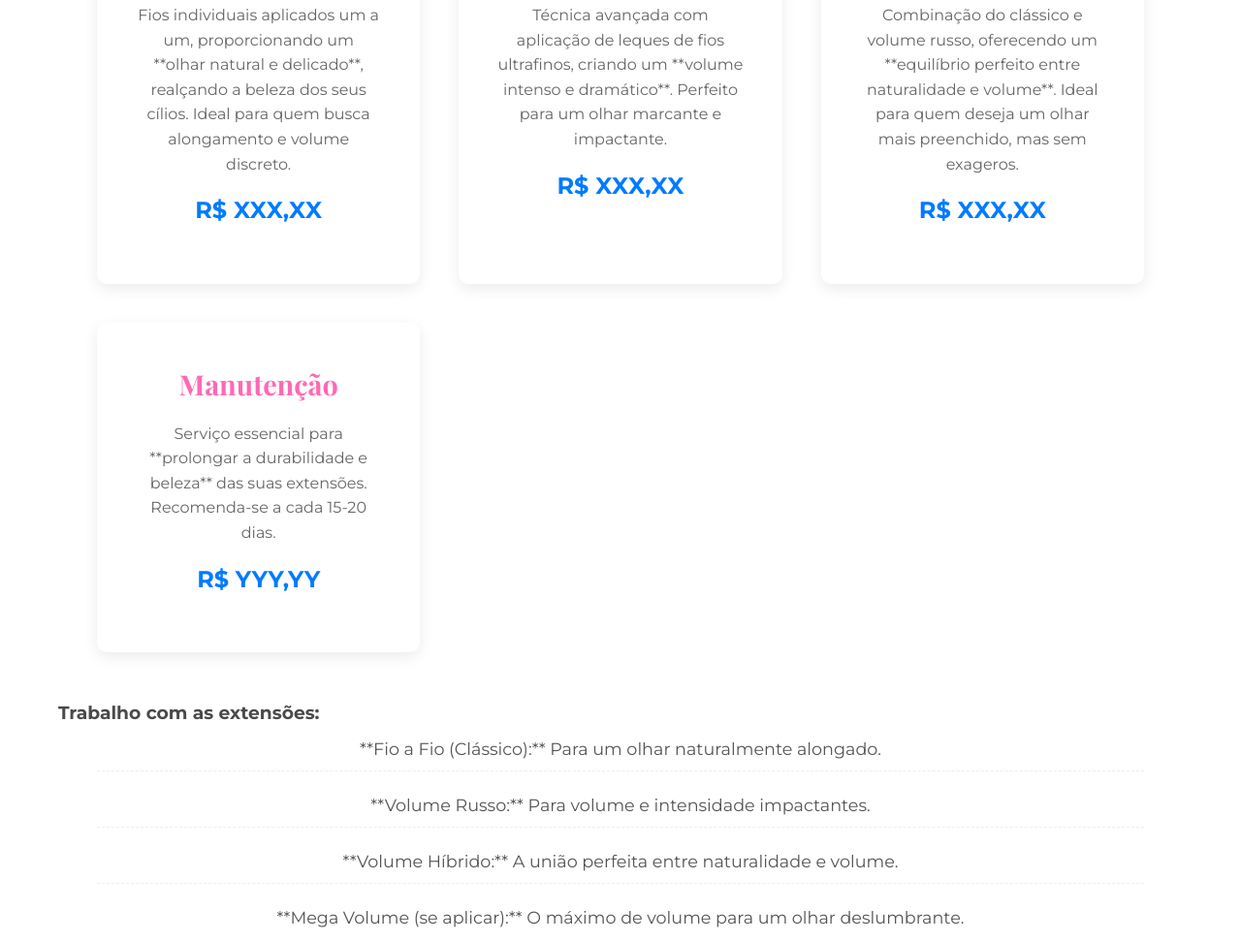
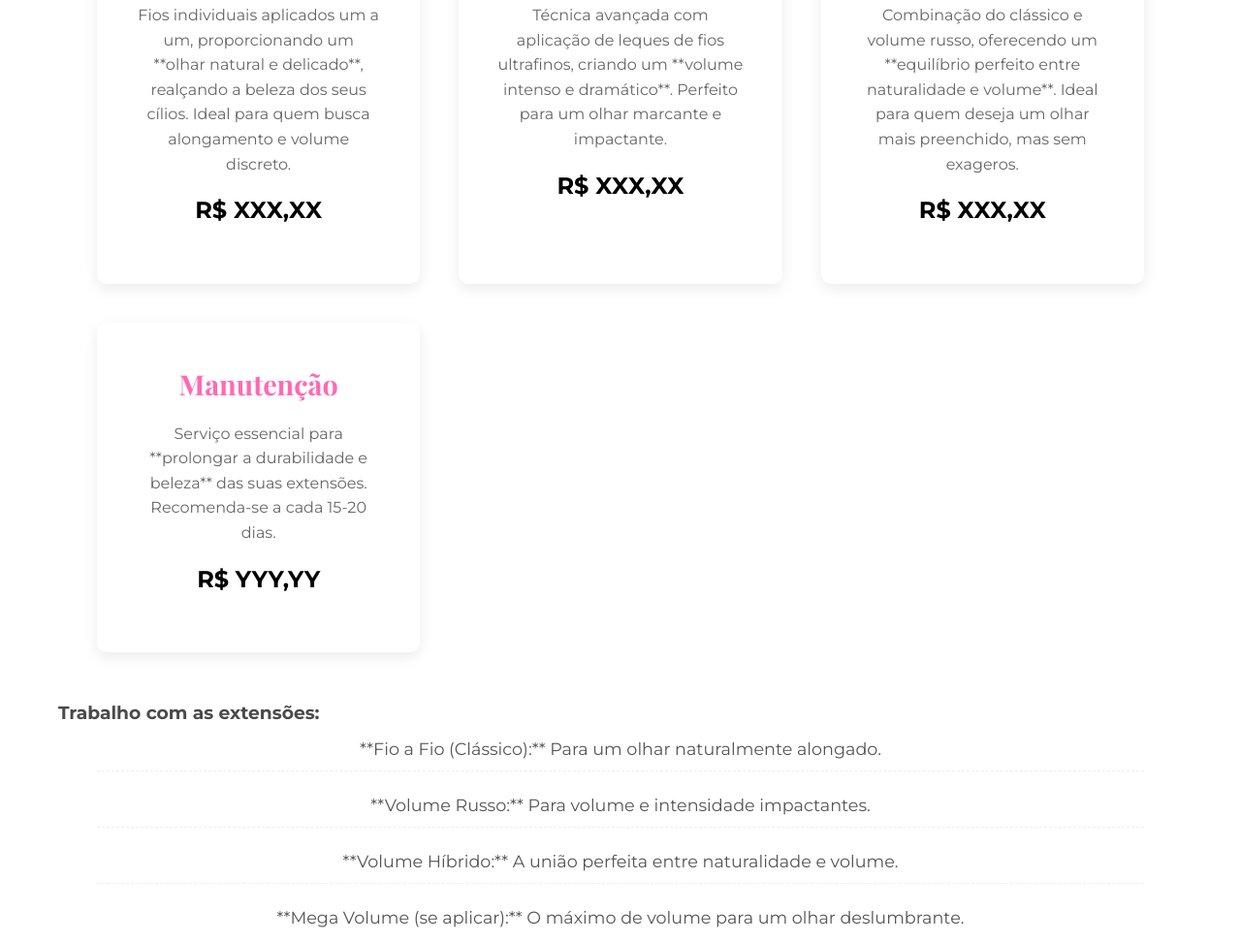
Before and after one commit to Felipecoutt0/Kellen-Couto, a plain HTML site: page index.html in a window 1280 px wide. Shown: the part 1559-2531 px from the top of the page at 97% size. Drawn offline with nearby package versions, Linux system fonts and the light colour scheme.

Commit message:
Update style.css

```diff
--- a/style.css
+++ b/style.css
@@ -230,7 +230,7 @@ section h2::after {
 
 .service-item .price {
     font-weight: 700;
-    color: #007BFF;
+    color: black;
     font-size: 1.5rem;
 }
 
```
